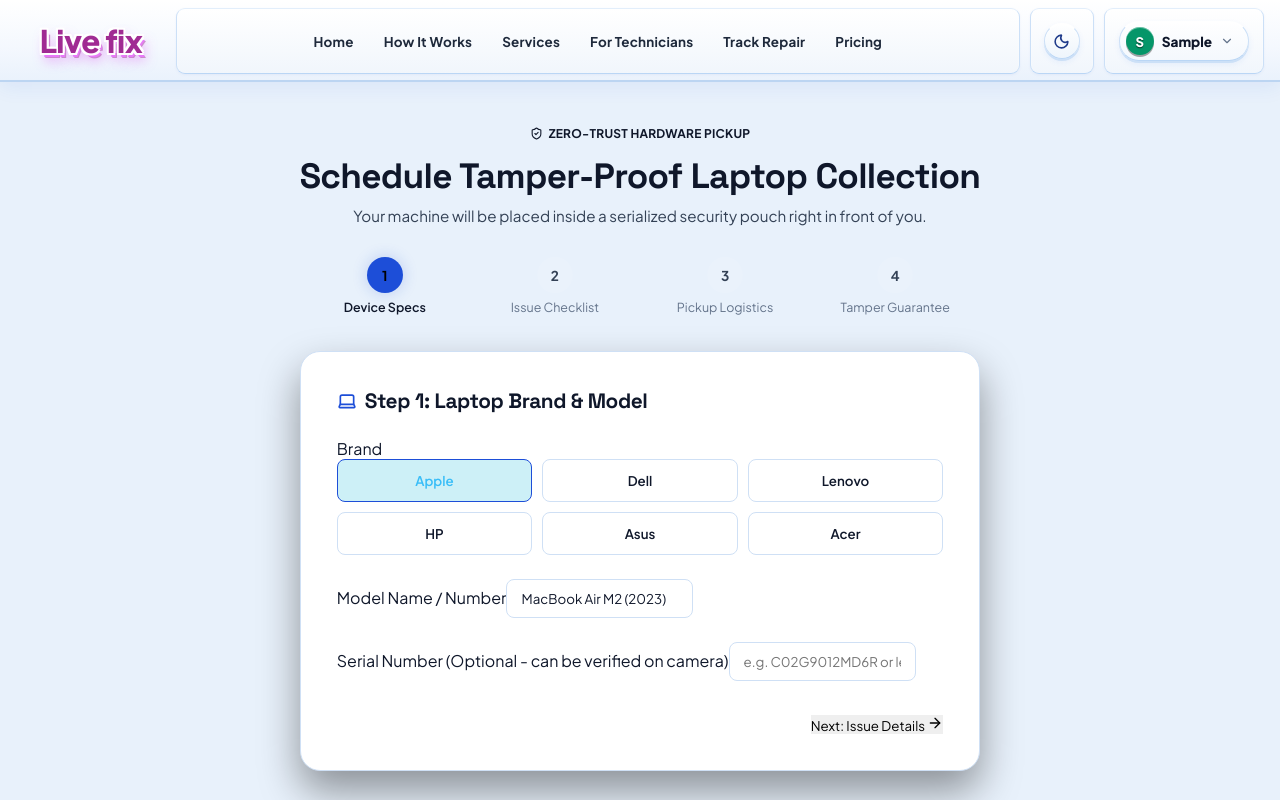
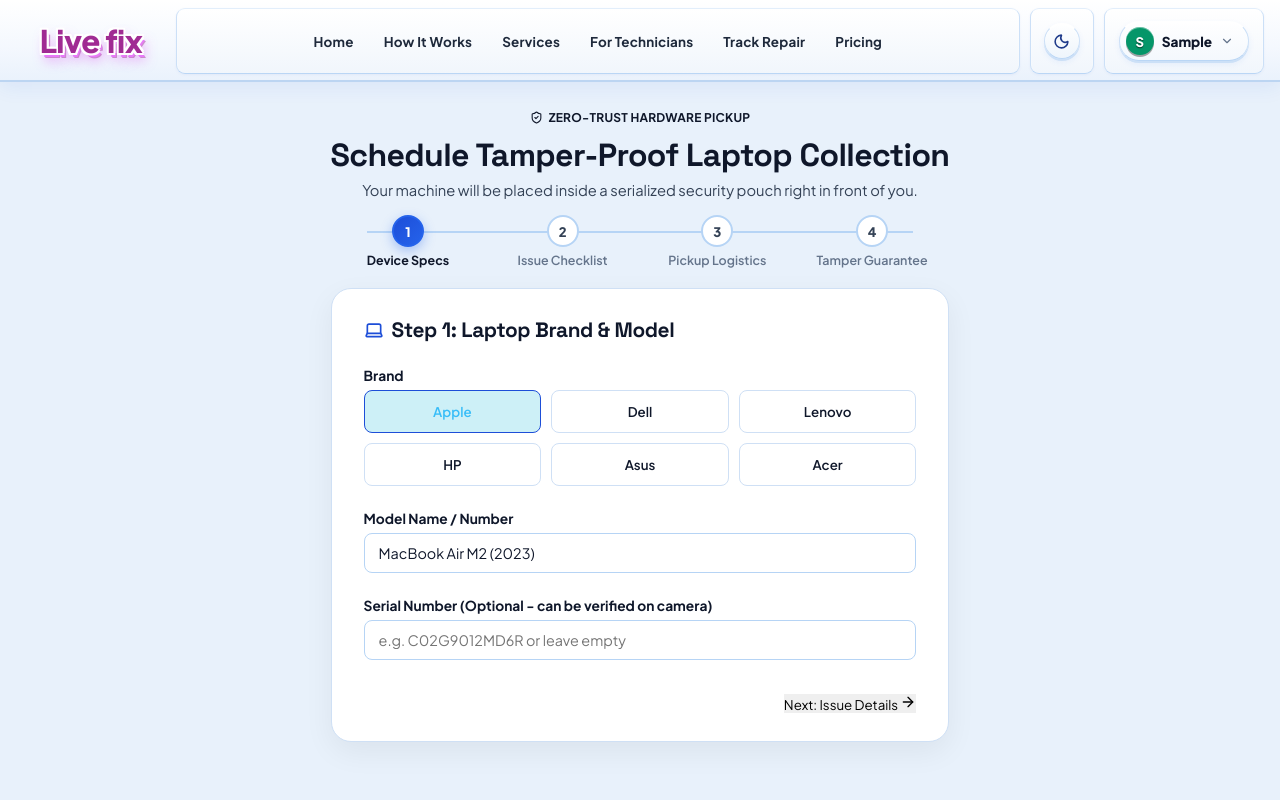
Before and after one commit to shabber0309/hello, a React (Vite) app in the folder frontend/: page /book in a window 1280 px wide. Shown: the top 800 px of the page. Built offline with nearby package versions, Linux system fonts and the light colour scheme; sample sign-in values are in the browser's storage.

Commit message:
style(book-repair): compact stepper bar vertical spacing and fix input stacking

```diff
--- a/frontend/src/pages/customer/BookRepair.css
+++ b/frontend/src/pages/customer/BookRepair.css
@@ -4,43 +4,59 @@
    ========================================================================== */
 
 .book-repair-root {
-  padding: 40px 24px 80px;
+  padding: 24px 20px 60px;
   max-width: 820px;
   margin: 0 auto;
 }
 
 .book-repair-header {
   text-align: center;
-  margin-bottom: 32px;
+  margin-bottom: 16px;
 }
 
 .book-repair-badge {
-  margin-bottom: 8px;
+  margin-bottom: 6px;
   display: inline-flex;
   align-items: center;
   gap: 6px;
 }
 
 .book-repair-h2 {
-  font-size: 2.2rem;
+  font-size: 2rem;
   font-weight: 800;
-  margin: 0 0 8px;
+  margin: 0 0 6px;
   color: var(--text-main);
+  letter-spacing: -0.02em;
 }
 
 .book-repair-subtitle {
   color: var(--text-muted);
-  font-size: 0.95rem;
+  font-size: 0.92rem;
   margin: 0;
 }
 
-/* Stepper Bar */
+/* Stepper Bar - Compact & Balanced Top/Bottom Gaps */
 .book-stepper-bar {
   display: flex;
   align-items: center;
   justify-content: space-between;
-  margin-bottom: 36px;
+  margin-top: 10px;
+  margin-bottom: 20px;
   position: relative;
+  max-width: 660px;
+  margin-left: auto;
+  margin-right: auto;
+}
+
+.book-stepper-bar::before {
+  content: '';
+  position: absolute;
+  top: 16px;
+  left: 36px;
+  right: 36px;
+  height: 2px;
+  background: var(--border-medium);
+  z-index: 1;
 }
 
 .book-step-col {
@@ -49,40 +65,46 @@
   align-items: center;
   z-index: 2;
   flex: 1;
+  position: relative;
 }
 
 .book-step-circle {
-  width: 36px;
-  height: 36px;
+  width: 32px;
+  height: 32px;
   border-radius: 50%;
   display: flex;
   align-items: center;
   justify-content: center;
-  font-weight: 700;
-  font-size: 0.85rem;
-  transition: all 0.3s ease;
+  font-weight: 800;
+  font-size: 0.82rem;
+  transition: all 0.25s ease;
+  background: var(--bg-surface);
 }
 
 .book-step-circle-inactive {
-  background: rgba(255, 255, 255, 0.08);
+  background: var(--bg-surface);
   color: var(--text-muted);
+  border: 2px solid var(--border-medium);
 }
 
 .book-step-circle-active {
-  background: var(--primary);
-  color: #000;
-  box-shadow: 0 0 15px var(--primary-glow);
+  background: linear-gradient(135deg, #1d4ed8 0%, #2563eb 100%);
+  color: #ffffff;
+  border: 2px solid #2563eb;
+  box-shadow: 0 4px 12px rgba(37, 99, 235, 0.35);
 }
 
 .book-step-label {
   font-size: 0.78rem;
-  margin-top: 6px;
+  margin-top: 5px;
   color: var(--text-dim);
+  font-weight: 600;
+  text-align: center;
 }
 
 .book-step-label-active {
   color: var(--text-main);
-  font-weight: 600;
+  font-weight: 700;
 }
 
 /* Card Container */
@@ -90,8 +112,36 @@
   background: var(--bg-surface);
   border: 1px solid var(--border-light);
   border-radius: var(--radius-lg);
-  padding: 36px;
-  box-shadow: 0 20px 40px rgba(0, 0, 0, 0.4);
+  padding: 28px 32px;
+  box-shadow: 0 10px 30px rgba(0, 0, 0, 0.06);
+}
+
+/* Form Controls */
+.form-label {
+  display: block;
+  font-size: 0.86rem;
+  font-weight: 700;
+  color: var(--text-main);
+  margin-bottom: 6px;
+}
+
+.form-input {
+  display: block;
+  width: 100%;
+  padding: 10px 14px;
+  border-radius: 8px;
+  border: 1px solid var(--border-medium);
+  background: var(--bg-surface-elevated, #ffffff);
+  color: var(--text-main);
+  font-size: 0.9rem;
+  box-sizing: border-box;
+  outline: none;
+  transition: all 0.18s ease;
+}
+
+.form-input:focus {
+  border-color: var(--primary);
+  box-shadow: 0 0 0 3px rgba(37, 99, 235, 0.15);
 }
 
 .book-step-title {
```
